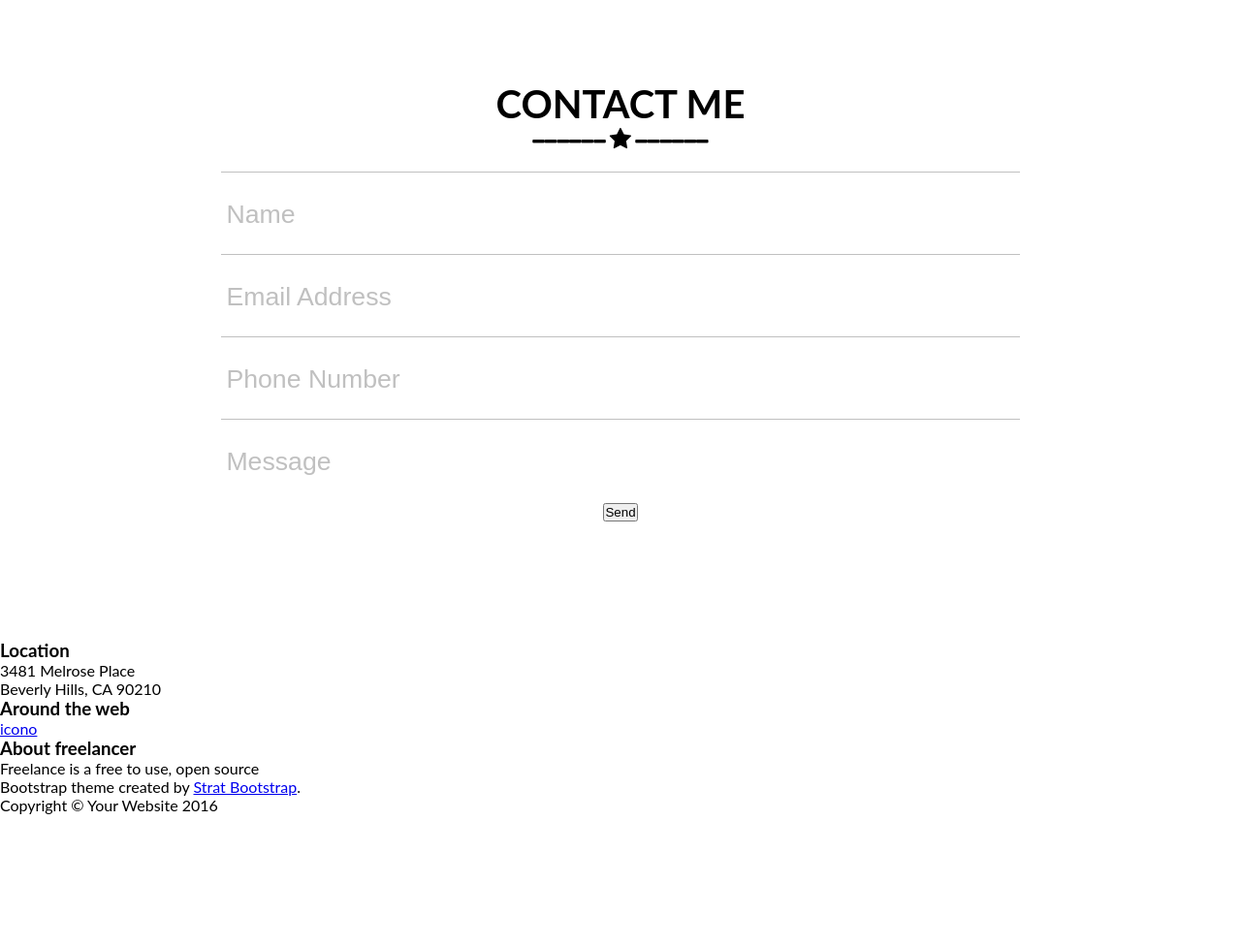
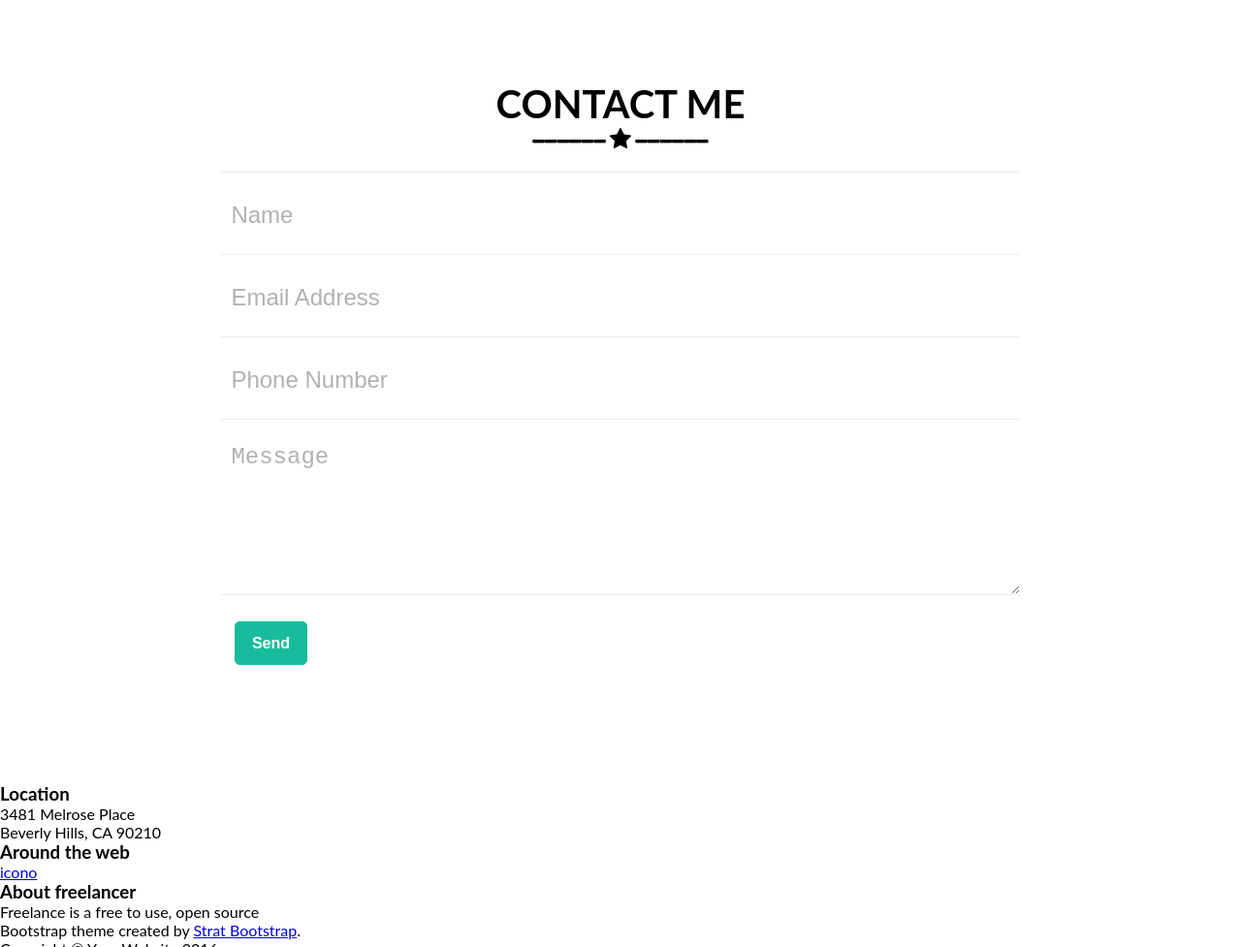
Before and after one commit to aaliaga01/freelancer-laboratoria, a plain HTML site: page index.html in a window 1280 px wide. Shown: the part 1982-2959 px from the top of the page at 97% size. Before the commit the page ends 2822 px from the top, so only its background shows below. Drawn offline with Linux system fonts and the light colour scheme.

Commit message:
cambios fuera de plazo

```diff
--- a/css/main.css
+++ b/css/main.css
@@ -200,17 +200,54 @@ header{
 #contact input{
   width: 70%;
   border:none;
-  border-top:solid 1px silver;
+  border-top:solid 1px #EBEDED;
   box-shadow: none;
   padding: 40px 0 5px 0;
 }
 
-input::placeholder, textarea::placeholder{
-  color: silver;
-  padding: 20px 0 0 5px;
-  font-size: 2em;
+#contact textarea{
+  width: 70%;
+  border:none;
+  box-shadow: none;
+  padding: 25px 0 5px 0;
+  border-bottom:solid thin #EBEDED;
+  border-top:solid thin #EBEDED;
 }
 
-input[class="textarea"]{
-  height: 300px;
+input:focus, textarea:focus, button:focus{
+outline: none;
 }
+
+input::placeholder{
+  color: #B0B2B2;
+  padding: 20px 0 0 10px;
+  font-size: 1.8em;
+}
+
+textarea::placeholder{
+  color: #B0B2B2;
+  padding: 0 0 0 10px;
+  font-size: 1.8em;
+}
+
+#contact .col-1{
+  margin-left: 160px;
+}
+
+#contact button{
+  background-color: #18BC9C;
+  color:white;
+  font-weight: bold;
+  border:solid thin #18BC9C;
+  border-radius: 5px;
+  font-size:1em;
+  width: 75px;
+  height: 45px;
+  margin-left: 30px;
+  cursor: pointer;
+}
+
+#contact button:hover{
+  background-color: #0F7662;
+  border:solid thin #0F7662;
+}
--- a/index.html
+++ b/index.html
@@ -109,23 +109,27 @@
 		<form class="container">
 		<div class="row">
 			<div class="col-12">
+				<label for="name"></label>
 				<input type="text" placeholder="Name" name="">
 			</div>
 
 			<div class="col-12">
-			<input type="email" placeholder="Email Address" name="">
+				<label for="email"></label>
+				<input type="email" placeholder="Email Address" name="">
 			</div>
 
 			<div class="col-12">
-			<input type="cell" placeholder="Phone Number" name="">
+				<label for="phone"></label>
+				<input type="cell" placeholder="Phone Number" name="">
 			</div>
 
 			<div class="col-12">
-			<input type="textarea" placeholder="Message" row="10">
+				<label for="message"></label>
+				<textarea placeholder="Message" rows="10"></textarea>
 			</div>
 
-			<div class="col-12">
-			<button type="submit">Send</button>
+			<div class="col-1">
+				<button class="boton" type="submit">Send</button>
 			</div>
 		</div>
 		</form>
```
